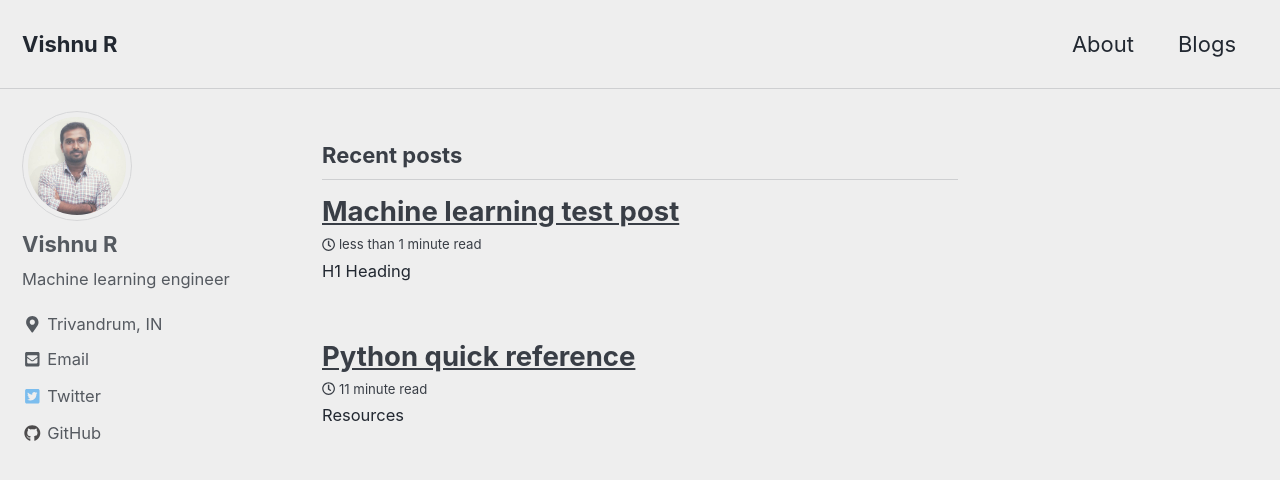
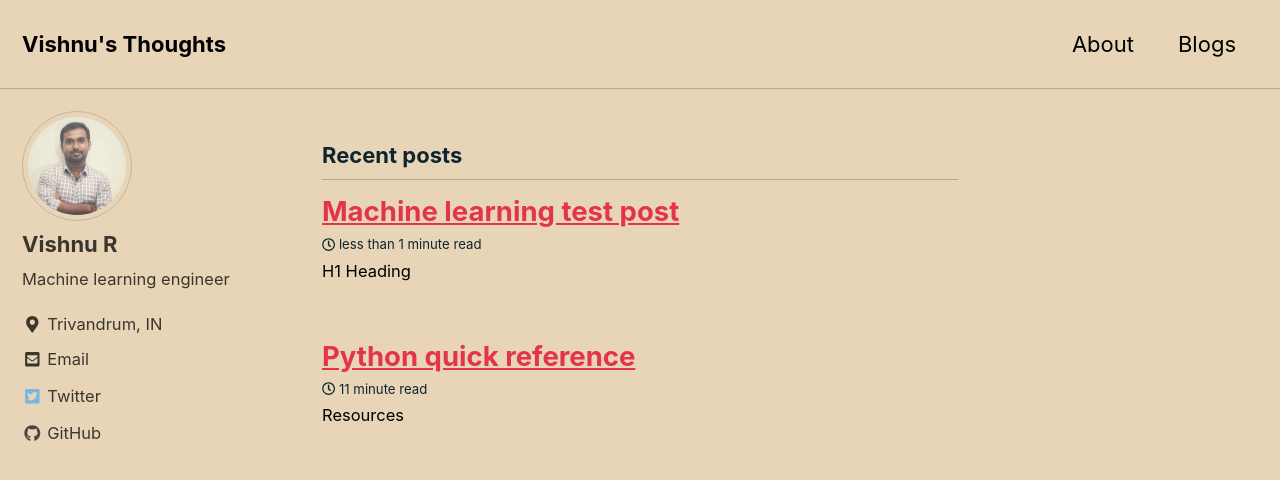
Before and after one commit to vishnurapps/vishnurapps.github.io, a Jekyll site: the page built from index.html, in a window 1280 px wide and 900 px high. Shown: the top 480 px of the window. Built offline with Jekyll 4.4.1, drawn with Linux system fonts in a browser that asks for light colours; cached includes are drawn as plain includes; nearby versions of some CDN libraries; the list of posts is cut into pages by our own code.

Commit message:
Changed title and theme

```diff
--- a/_config.yml
+++ b/_config.yml
@@ -12,11 +12,11 @@
 
 # theme                  : "minimal-mistakes-jekyll"
 remote_theme             : "mmistakes/minimal-mistakes@4.16.3"
-minimal_mistakes_skin    : "air" # "air", "aqua", "contrast", "dark", "dirt", "neon", "mint", "plum", "sunrise"
+minimal_mistakes_skin    : "sunrise" # "air", "aqua", "contrast", "dark", "dirt", "neon", "mint", "plum", "sunrise"
 
 # Site Settings
 locale                   : "en-US"
-title                    : "Vishnu R"
+title                    : "Vishnu's Thoughts"
 title_separator          : "-"
 name                     : "Vishnu R"
 description              : "Machine Learning Engineer"
```
